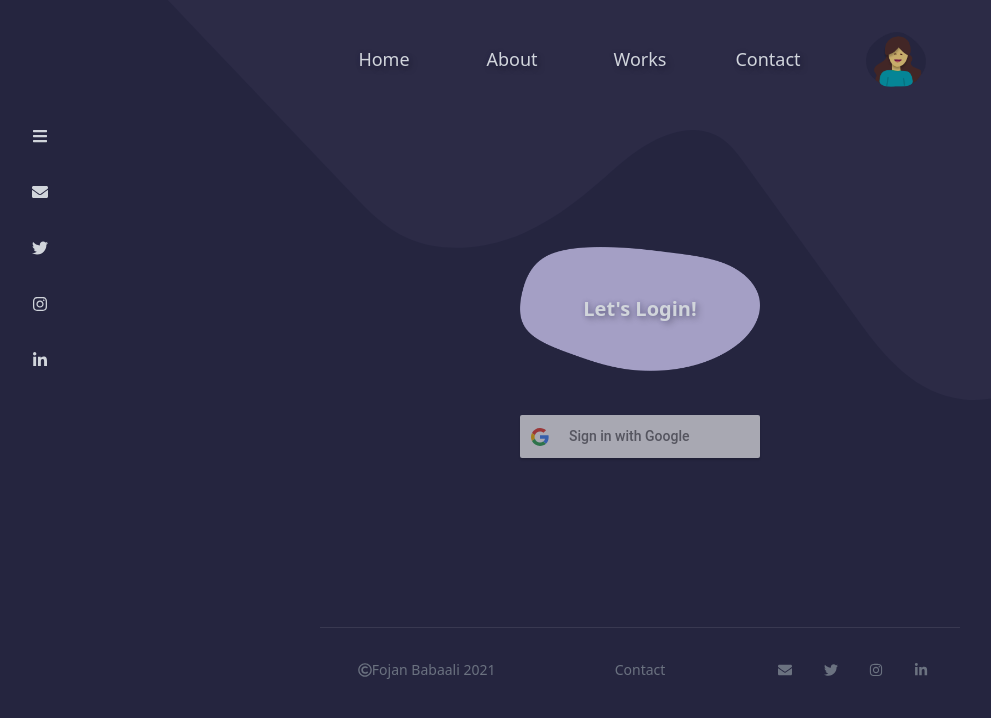
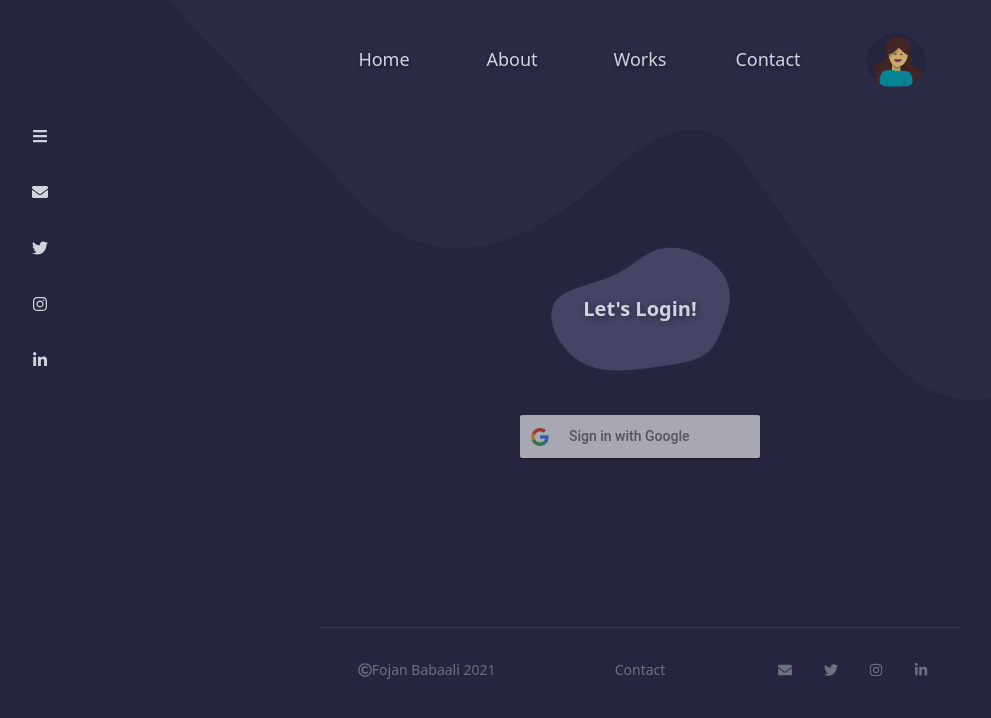
Before and after one commit to fojanb/Fojan-Portfolio, a React (Create React App) app: page /google-login in a window 1280 px wide. Shown: the top 718 px of the page, without its empty margins (0-991 px from the left). Built offline with nearby package versions, Linux system fonts and the light colour scheme.

Commit message:
Tiny Update

```diff
--- a/src/components/SSO/SSO.js
+++ b/src/components/SSO/SSO.js
@@ -8,7 +8,7 @@ const responseGoogle = (response) => {
 const SSO = () => {
   return (
     <div className="grid grid-rows-3 grid-cols-1 w-60 justify-center gap-1 items-center text-center m-auto m-0 mt-32 relative z-50 lg:mt-24">
-      <p className="bg-blob1 bg-contain bg-center bg-no-repeat flex text-gray-300 font-bold text-xl text-center justify-center items-center p-12 text-shadow-lg lg:text-lg sm:bg-none sm:bg-secondary sm:w-60 sm:m-auto sm:rounded-2xl sm:mt-8 sm:p-2 sm:text-sm sm:shadow-2xl md:shadow-2xl md:bg-secondary md:w-60 md:m-auto md:mt-24 md:rounded-2xl md:p-2 md:text-xl md:bg-none lg:text-xl">Let's Login!</p>
+      <p className="bg-blob2 bg-contain bg-center bg-no-repeat flex text-gray-300 font-bold text-xl text-center justify-center items-center p-12 text-shadow-lg lg:text-lg sm:bg-none sm:bg-secondary sm:w-60 sm:m-auto sm:rounded-2xl sm:mt-8 sm:p-2 sm:text-sm sm:shadow-2xl md:shadow-2xl md:bg-secondary md:w-60 md:m-auto md:mt-24 md:rounded-2xl md:p-2 md:text-xl md:bg-none lg:text-xl">Let's Login!</p>
       <GoogleLogin
         clientId="608613478109-td6sqllrd930dpeoigpt4ei16taf0dbe.apps.googleusercontent.com"
         buttonText="Sign in with Google"
```
